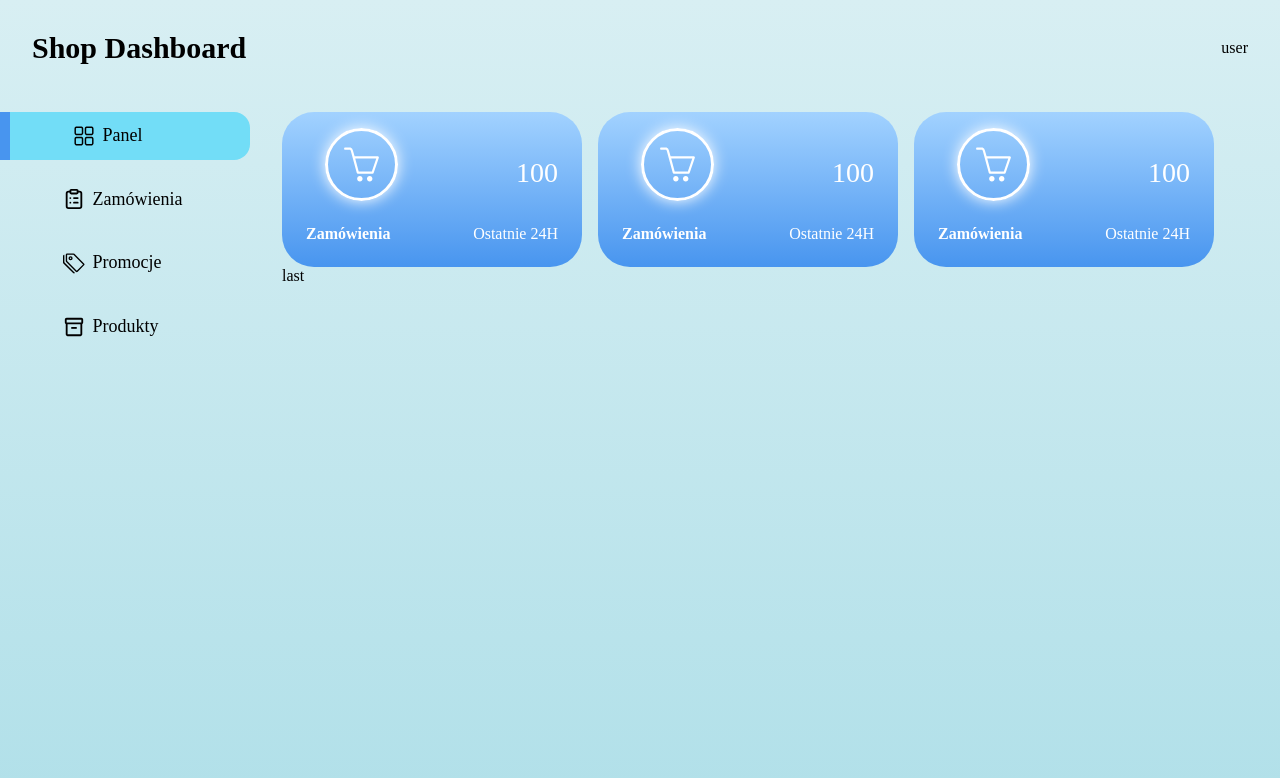
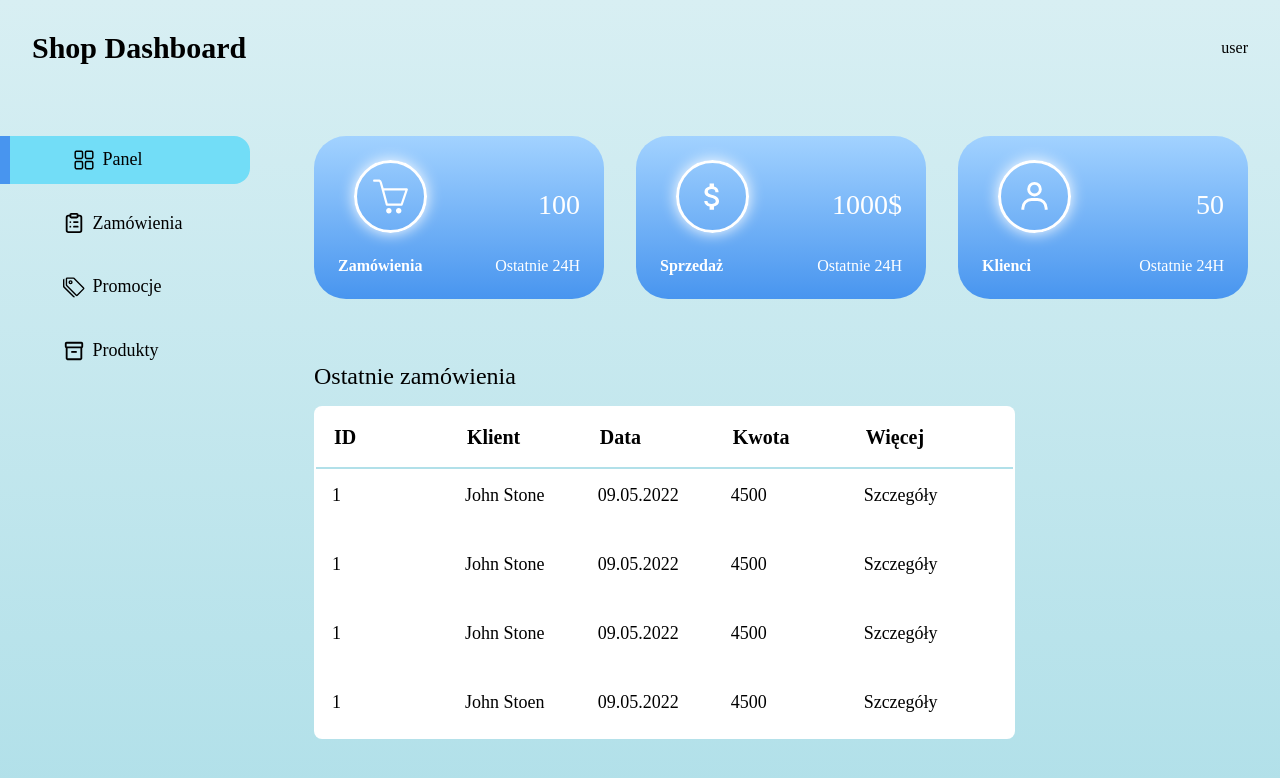
Before and after one commit to tomaszsliwakowski/Dashboard_e_shop, a Next.js app: page /dashboard in a window 1280 px wide. Shown: the top 778 px of the page. Built offline with nearby package versions, Linux system fonts and the light colour scheme.

Commit message:
Changes to be committed: 	new file:   src/app/dashboard/_widget.tsx 	modified:   src/app/dashboard/dashboard.module.css 	modified:   src/app/dashboard/page.tsx

```diff
--- /dev/null
+++ b/src/app/dashboard/_widget.tsx
@@ -0,0 +1,59 @@
+import styles from "./dashboard.module.css";
+import { SlBasket } from "react-icons/sl";
+import { MdAttachMoney } from "react-icons/md";
+import { BiUser } from "react-icons/bi";
+
+export default function Widget() {
+  return (
+    <>
+      <div className={styles.widget}>
+        <div className={styles.widget__top}>
+          <div className={styles.widget__icon}>
+            <span>
+              <SlBasket />
+            </span>
+          </div>
+          <div className={styles.widget__reasult}>
+            <span>100</span>
+          </div>
+        </div>
+        <div className={styles.widget__bottom}>
+          <span>Zamówienia</span>
+          <span>Ostatnie 24H</span>
+        </div>
+      </div>
+      <div className={styles.widget}>
+        <div className={styles.widget__top}>
+          <div className={styles.widget__icon}>
+            <span>
+              <MdAttachMoney />
+            </span>
+          </div>
+          <div className={styles.widget__reasult}>
+            <span>1000$</span>
+          </div>
+        </div>
+        <div className={styles.widget__bottom}>
+          <span>Sprzedaż</span>
+          <span>Ostatnie 24H</span>
+        </div>
+      </div>
+      <div className={styles.widget}>
+        <div className={styles.widget__top}>
+          <div className={styles.widget__icon}>
+            <span>
+              <BiUser />
+            </span>
+          </div>
+          <div className={styles.widget__reasult}>
+            <span>50</span>
+          </div>
+        </div>
+        <div className={styles.widget__bottom}>
+          <span>Klienci</span>
+          <span>Ostatnie 24H</span>
+        </div>
+      </div>
+    </>
+  );
+}
--- a/src/app/dashboard/dashboard.module.css
+++ b/src/app/dashboard/dashboard.module.css
@@ -13,6 +13,7 @@
   align-items: center;
   padding: 0 2rem;
   margin: 0.5rem 0;
+  margin-bottom: 2rem;
 }
 
 .body {
@@ -29,7 +30,7 @@
   width: 100%;
   max-width: 250px;
   min-width: 200px;
-  min-height: calc(100vh - 6rem);
+  min-height: calc(100vh - 7.5rem);
   padding-top: 1rem;
 }
 .nav__list {
@@ -72,7 +73,7 @@
 .dashboard {
   width: 100%;
   height: 100%;
-  padding: 0.5rem 1rem;
+  padding: 0.5rem 1rem 0.5rem 2rem;
   display: flex;
   flex-direction: column;
 }
@@ -83,7 +84,7 @@
   display: flex;
   flex-direction: column;
   border-radius: 2rem;
-  padding: 0.5rem;
+  padding: 1rem 0.5rem 0.5rem 0.5rem;
 }
 .widget__top {
   display: flex;
@@ -123,7 +124,7 @@
 }
 .panel {
   display: flex;
-  gap: 1rem;
+  gap: 2rem;
 }
 .widget__bottom {
   display: flex;
@@ -134,11 +135,54 @@
 }
 .widget__bottom span {
   font-weight: 600;
+  font-size: 16px;
 }
 .widget__bottom span:nth-last-of-type(1) {
   font-weight: 400;
 }
 
+.lastOrders {
+  margin-top: 4rem;
+}
+.lastOrders h2 {
+  font-weight: 500;
+  margin-bottom: 1rem;
+}
+.table {
+  width: 75%;
+  background-color: white;
+  padding: 1rem 0;
+  border-radius: 0.5rem;
+  border: none;
+}
+.table thead {
+  display: flex;
+  width: 100%;
+  padding-bottom: 1rem;
+  border-bottom: 2px solid #b1e0e9;
+  padding: 0 1rem 1rem 1rem;
+}
+.table thead tr {
+  width: 100%;
+  font-size: 20px;
+}
+.table tbody {
+  margin-top: 1rem;
+  margin-bottom: 0.5rem;
+  display: flex;
+  flex-direction: column;
+  gap: 3rem;
+  padding: 0 1rem 0 1rem;
+}
+.row {
+  display: flex;
+  width: 100%;
+}
+
+.row td {
+  width: 100%;
+  font-size: 18px;
+}
 @media screen and (max-width: 768px) {
   .nav__el a span {
     display: none;
@@ -158,6 +202,7 @@
   }
   .header {
     height: 4rem;
+    margin-bottom: 0.5;
   }
 }
 @media screen and (max-width: 350px) {
--- a/src/app/dashboard/page.tsx
+++ b/src/app/dashboard/page.tsx
@@ -1,60 +1,52 @@
+import Widget from "./_widget";
 import styles from "./dashboard.module.css";
-import { SlBasket } from "react-icons/sl";
+
+const tb = [
+  { id: 1, user: "John Stone", data: "09.05.2022", cash: 4500 },
+  { id: 1, user: "John Stone", data: "09.05.2022", cash: 4500 },
+  { id: 1, user: "John Stone", data: "09.05.2022", cash: 4500 },
+  { id: 1, user: "John Stoen", data: "09.05.2022", cash: 4500 },
+];
 
 export default function Dashboard() {
   return (
     <div className={styles.dashboard}>
       <div className={styles.panel}>
-        <div className={styles.widget}>
-          <div className={styles.widget__top}>
-            <div className={styles.widget__icon}>
-              <span>
-                <SlBasket />
-              </span>
-            </div>
-            <div className={styles.widget__reasult}>
-              <span>100</span>
-            </div>
-          </div>
-          <div className={styles.widget__bottom}>
-            <span>Zamówienia</span>
-            <span>Ostatnie 24H</span>
-          </div>
-        </div>
-        <div className={styles.widget}>
-          <div className={styles.widget__top}>
-            <div className={styles.widget__icon}>
-              <span>
-                <SlBasket />
-              </span>
-            </div>
-            <div className={styles.widget__reasult}>
-              <span>100</span>
-            </div>
-          </div>
-          <div className={styles.widget__bottom}>
-            <span>Zamówienia</span>
-            <span>Ostatnie 24H</span>
-          </div>
-        </div>
-        <div className={styles.widget}>
-          <div className={styles.widget__top}>
-            <div className={styles.widget__icon}>
-              <span>
-                <SlBasket />
-              </span>
-            </div>
-            <div className={styles.widget__reasult}>
-              <span>100</span>
-            </div>
-          </div>
-          <div className={styles.widget__bottom}>
-            <span>Zamówienia</span>
-            <span>Ostatnie 24H</span>
-          </div>
-        </div>
+        <Widget />
       </div>
-      <div className={styles.lastOrders}>last</div>
+      <div className={styles.lastOrders}>
+        <h2>Ostatnie zamówienia</h2>
+        <table className={styles.table}>
+          <thead>
+            <tr>
+              <th>ID</th>
+            </tr>
+            <tr>
+              <th>Klient</th>
+            </tr>
+            <tr>
+              <th>Data</th>
+            </tr>
+            <tr>
+              <th>Kwota</th>
+            </tr>
+            <tr>
+              <th>Więcej</th>
+            </tr>
+          </thead>
+          <tbody>
+            {tb.map((item, id) => (
+              <tr className={styles.row}>
+                <td>{item.id}</td>
+                <td>{item.user}</td>
+                <td>{item.data}</td>
+                <td>{item.cash}</td>
+                <td>Szczegóły</td>
+              </tr>
+            ))}
+          </tbody>
+        </table>
+      </div>
     </div>
   );
 }
```
